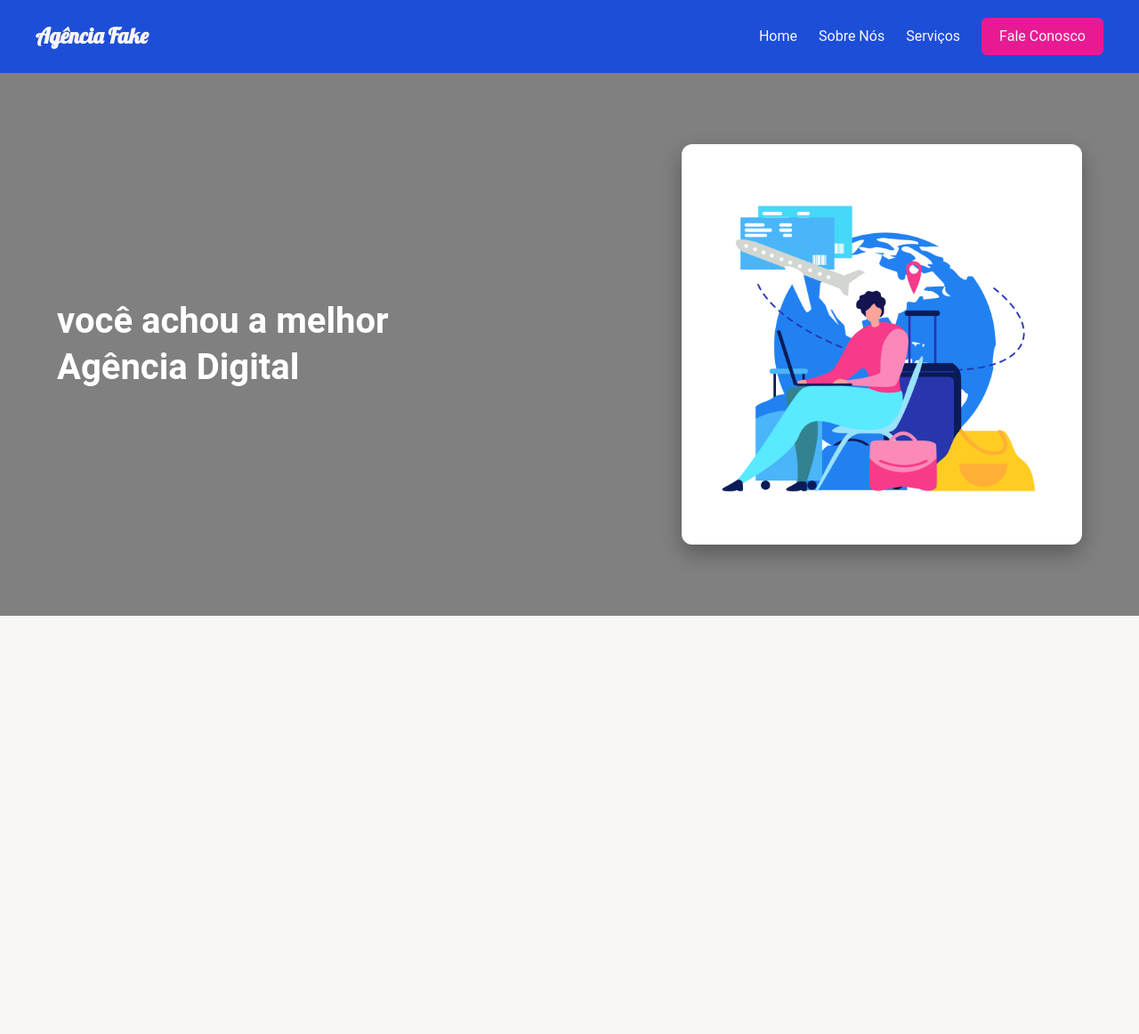
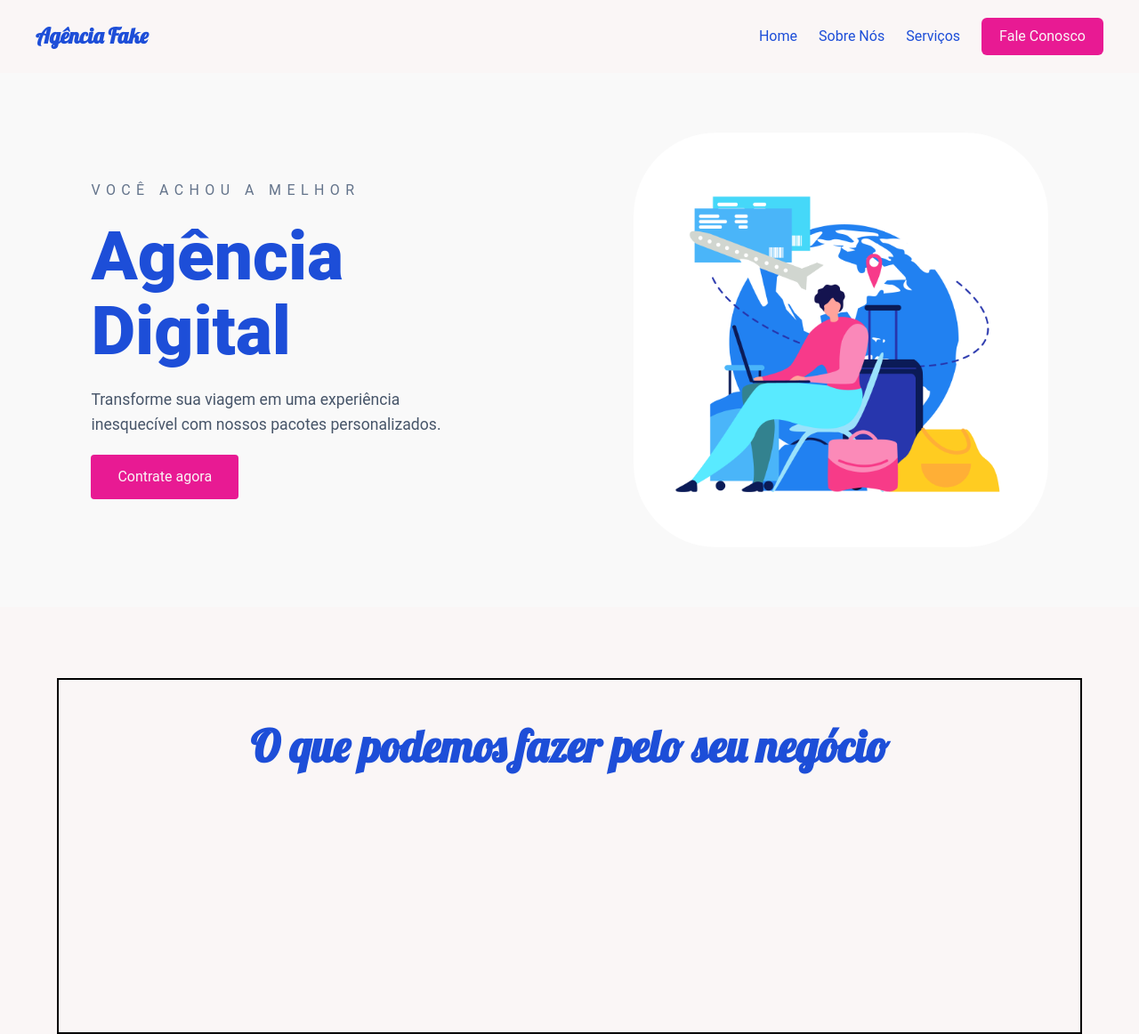
Before and after one commit to LucieneFreitas/Agencia-fake, a plain HTML site: page index.html in a window 1280 px wide. Shown: the whole page at 89% size. Before the commit the page ends 800 px from the top, so only its background shows below. Drawn offline with Linux system fonts and the light colour scheme.

Commit message:
adicionado estilos

```diff
--- a/index.html
+++ b/index.html
@@ -18,19 +18,20 @@
     <meta property="og:url" content="https://agenciafake.com" />
 
     <!-- Google Fonts -->
-    <link rel="preconnect" href="https://fonts.googleapis.com">
-<link rel="preconnect" href="https://fonts.gstatic.com" crossorigin>
-<link href="https://fonts.googleapis.com/css2?family=Lobster&family=Outfit:wght@100..900&display=swap" rel="stylesheet">
+    <link rel="preconnect" href="https://fonts.googleapis.com" />
+    <link rel="preconnect" href="https://fonts.gstatic.com" crossorigin />
+    <link
+      href="https://fonts.googleapis.com/css2?family=Lobster&family=Outfit:wght@100..900&display=swap"
+      rel="stylesheet"
+    />
 
     <link rel="stylesheet" href="/styles/index.css" />
 
     <title>Agência Digital</title>
   </head>
   <body>
-
     <!-- ================Header Start================ -->
     <header class="navbar-container">
-
       <!-- Navegação principal -->
       <nav class="navbar" aria-label="Navegação principal">
         <!-- Logo -->
@@ -46,34 +47,35 @@
           <a id="btn-contact" href="#contact">Fale Conosco</a>
         </div>
       </nav>
-
     </header>
     <!-- ================Header End================ -->
 
-
-
-
-<main class="main">
-  <section class="hero-section">
-
-    <!-- Conteúdo textual à esquerda -->
+    <!-- ================Main Start1================ -->
+    <main>
+  <section class="hero" aria-labelledby="hero-title">
     <div class="hero-content">
-      <h2>você achou a melhor</h2>
-      <h2>Agência Digital</h2>
+      <h3>você achou a melhor</h3>
+      <h1 id="hero-title">Agência Digital</h1>
+      <p>
+        Transforme sua viagem em uma experiência inesquecível com nossos pacotes personalizados.
+      </p>
+      <a href="#" class="btn-primary">Contrate agora</a>
     </div>
 
-    <!-- Imagem à direita -->
-    <div class="hero-image-container">
-      <img
-        src="/assets/images/travel.jpg"
-        alt="Representação Ilustração de viagem"
-        class="hero-image"
-        loading="lazy"
-        width="600"
-        height="500"
-      />
+    <figure class="hero-image">
+      <img src="assets/images/travel.jpg" alt="Ilustração de uma pessoa viajando com laptop e malas" />
+    </figure>
+  </section>
+</main>
+    <!-- ================Main En1================ -->
+
+    <!-- ================Main Start2================ -->
+    <main>
+      <section class="cards-text">
+        <h2>O que podemos fazer pelo seu negócio</h2>
+        <div class="servicos">
+
         </div>
-
       </section>
     </main>
 
--- a/styles/global.css
+++ b/styles/global.css
@@ -5,17 +5,21 @@
 }
 
 :root {
-    --navbar-light: #60A5FA;
-    --nav-dark: #1D4ED8;
-    --brand-pink: #E81A93;
-    --bg-color: #0F172A;
-    --logo-h3: #180F4A;
+  --navbar-light: #60a5fa;
+
+  --brand-pink: #e81a93;
+  --bg-color: #0f172a;
+  --logo-h3: #180f4a;
   --text-color-primary: #cfe0f5ff;
   --text-color-secondary: #092268;
   --white: #faf6f6ff;
 
-    --font-family: 'Roboto', sans-serif;
-    --font-h3: 'Lobster', cursive;
+  --color-blue: #1d4ed8;
+  --text-color: #2e2e2e;
+  --text-light: #475569;
+
+  --font-family: "Roboto", sans-serif;
+  --font-h3: "Lobster", cursive;
   --h1: 800 56px/135% var(--font-family);
   --h2: 800 36px/140% var(--font-family);
   --h3: 800 24px/140% var(--font-h3);
@@ -31,8 +35,6 @@
   --spacing-xl: 32px;
   --spacing-2xl: 64px;
 }
-
-
 
 body {
   font: var(--text);
--- a/styles/index.css
+++ b/styles/index.css
@@ -1,3 +1,4 @@
 @import url(global.css);
 @import url(navbar.css);
 @import url(main.css);
+@import url(main2.css);
--- a/styles/main.css
+++ b/styles/main.css
@@ -1,59 +1,103 @@
-.main {
-  background: gray;
-  padding: 80px 0;
-  min-height: 600px;
+/* ===== HERO SECTION ===== */
+.hero {
+  display: flex;
+  align-items: center;
+  justify-content: space-between;
+  padding: 0 8%;
+  height: 600px;
+  background-color: #f9f9f9;
+  gap: 40px;
 }
 
-/* Alinha os elementos nas extremidades */
-.hero-section {
+/* ===== TEXTO ===== */
+.hero-content {
+  flex: 1;
   display: flex;
-  justify-content: space-between;
-  align-items: center;
-  width: 100%;
+  flex-direction: column;
+  justify-content: center;
+  gap: 20px;
+  color: #1e293b;
 }
 
-/* Texto à esquerda */
-.hero-content {
-  flex: 1;
-  color: white;
-  margin-left: 5%; /* aproxima da borda esquerda */
+.hero-content h3 {
+  font-size: 1rem;
+  letter-spacing: 0.4rem;
+  color: #64748b;
+  text-transform: uppercase;
 }
 
-.hero-content h2 {
-  font-size: 2.5rem;
-  line-height: 1.3;
-  font-weight: 700;
+.hero-content h1 {
+  font-size: clamp(2.5rem, 6vw, 5rem);
+  font-weight: 800;
+  line-height: 1.1;
+  color: var(--color-blue);
 }
 
-/* Imagem à direita */
-.hero-image-container {
+.hero-content p {
+  font-size: 1.1rem;
+  max-width: 85%;
+  color: var(--text-light);
+  line-height: 1.6;
+}
+
+/* ===== BOTÃO ===== */
+.btn-primary {
+  display: inline-block;
+  background-color: var(--brand-pink);
+  color: var(--white);
+  padding: 14px 30px;
+  font-size: 1rem;
+  border-radius: 4px;
+  text-decoration: none;
+  transition: all 0.3s ease;
+  align-self: flex-start;
+}
+
+.btn-primary:hover {
+  background-color: var(--color-blue);
+  transform: translateY(-2px);
+  color: var(--white);
+}
+
+/* ===== IMAGEM ===== */
+.hero-image {
   flex: 1;
   display: flex;
   justify-content: flex-end;
-  margin-right: 5%; /* aproxima da borda direita */
+  align-items: center;
 }
 
-.hero-image {
-  width: 100%;
-  max-width: 450px;
+.hero-image img {
+  width: 90%;
   height: auto;
-  border-radius: 12px;
-  box-shadow: 0 10px 25px rgba(0, 0, 0, 0.3);
+  max-height: 500px;
+  object-fit: contain;
+  border-radius: 20%;
 }
 
-/* Responsivo */
+/* ===== RESPONSIVIDADE ===== */
 @media (max-width: 900px) {
-  .hero-section {
+  .hero {
     flex-direction: column;
     text-align: center;
+    height: auto;
+    padding: 60px 5%;
   }
 
   .hero-content {
-    margin-left: 0;
+    align-items: center;
   }
 
-  .hero-image-container {
-    justify-content: center;
-    margin-right: 0;
+  .hero-content p {
+    max-width: 100%;
+  }
+
+  .btn-primary {
+    align-self: center;
+  }
+
+  .hero-image img {
+    width: 100%;
+    margin-top: 30px;
   }
 }
--- /dev/null
+++ b/styles/main2.css
@@ -0,0 +1,20 @@
+.cards-text {
+  display: inline-block;
+  margin-top: 80px;
+  border: 2px solid #000;
+  margin-left: 5%;
+  margin-right: 5%;
+  height: 400px;
+  text-align: center;
+  padding: 5%;
+  width: 90%;
+}
+
+.cards-text h2 {
+  font-size: 50px;
+  color: var(--text-color);
+  width: 100%;
+  font-family: var(--font-h3);
+  font-weight: bold;
+  color: var(--color-blue);
+}
--- a/styles/navbar.css
+++ b/styles/navbar.css
@@ -3,7 +3,7 @@
   background: var(--nav-dark);
   border-bottom: 1px solid var(--stroke-color);
   font-family: var(--font-family);
-  color: var(--white);
+
 }
 
 /* ========== Navbar principal ========== */
@@ -17,7 +17,7 @@
 /* Logo */
 .logo h1 {
   font: var(--h3);
-  color: var(--white);
+  color: var(--color-blue);
 }
 
 /* Menu */
@@ -28,7 +28,7 @@
 }
 
 .menu a {
-  color: var(--white);
+  color: var(--color-blue);
   font: var(--text);
   transition: var(--transition);
 }
```
Lines whose indentation alone changed are shown as unchanged.
